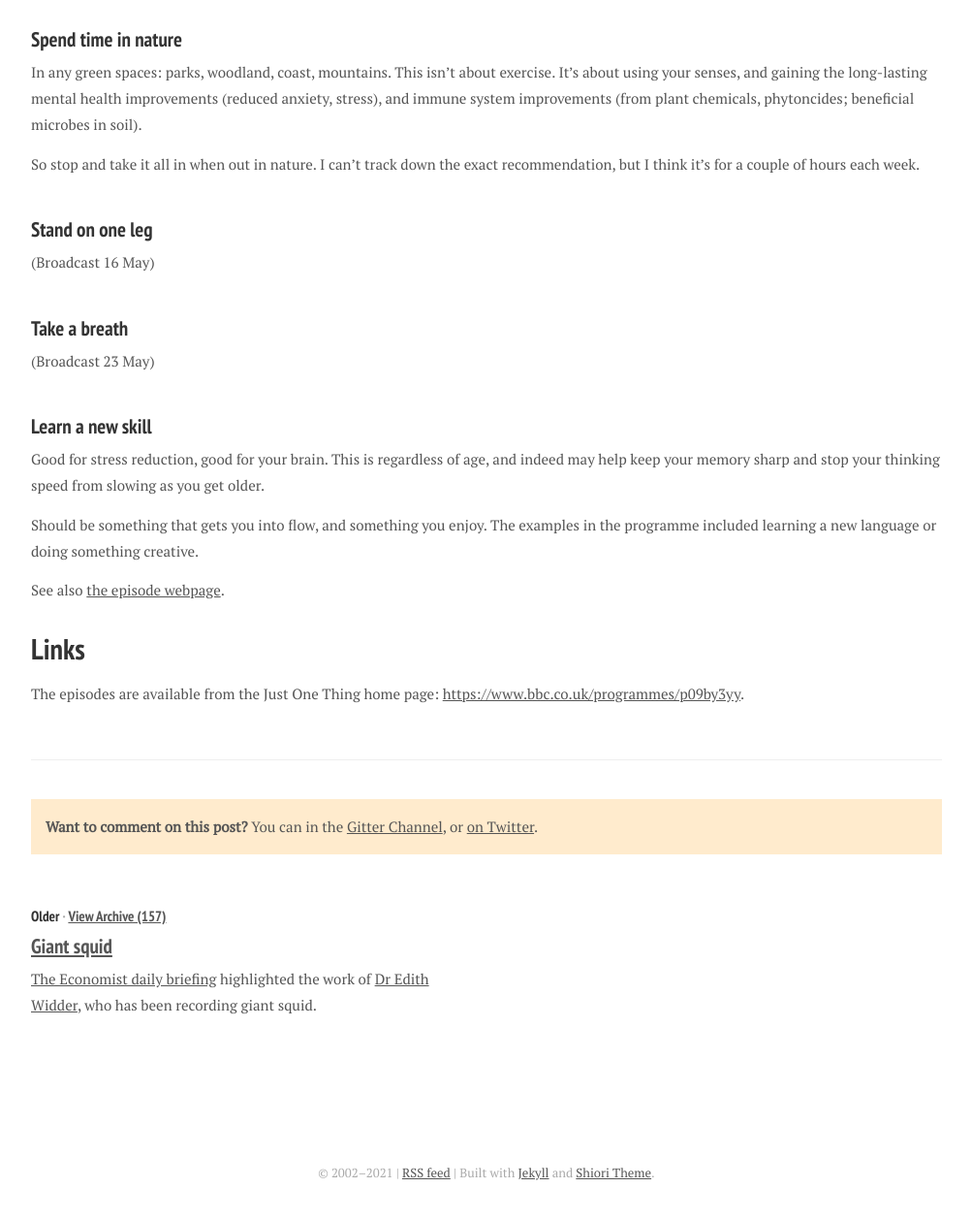
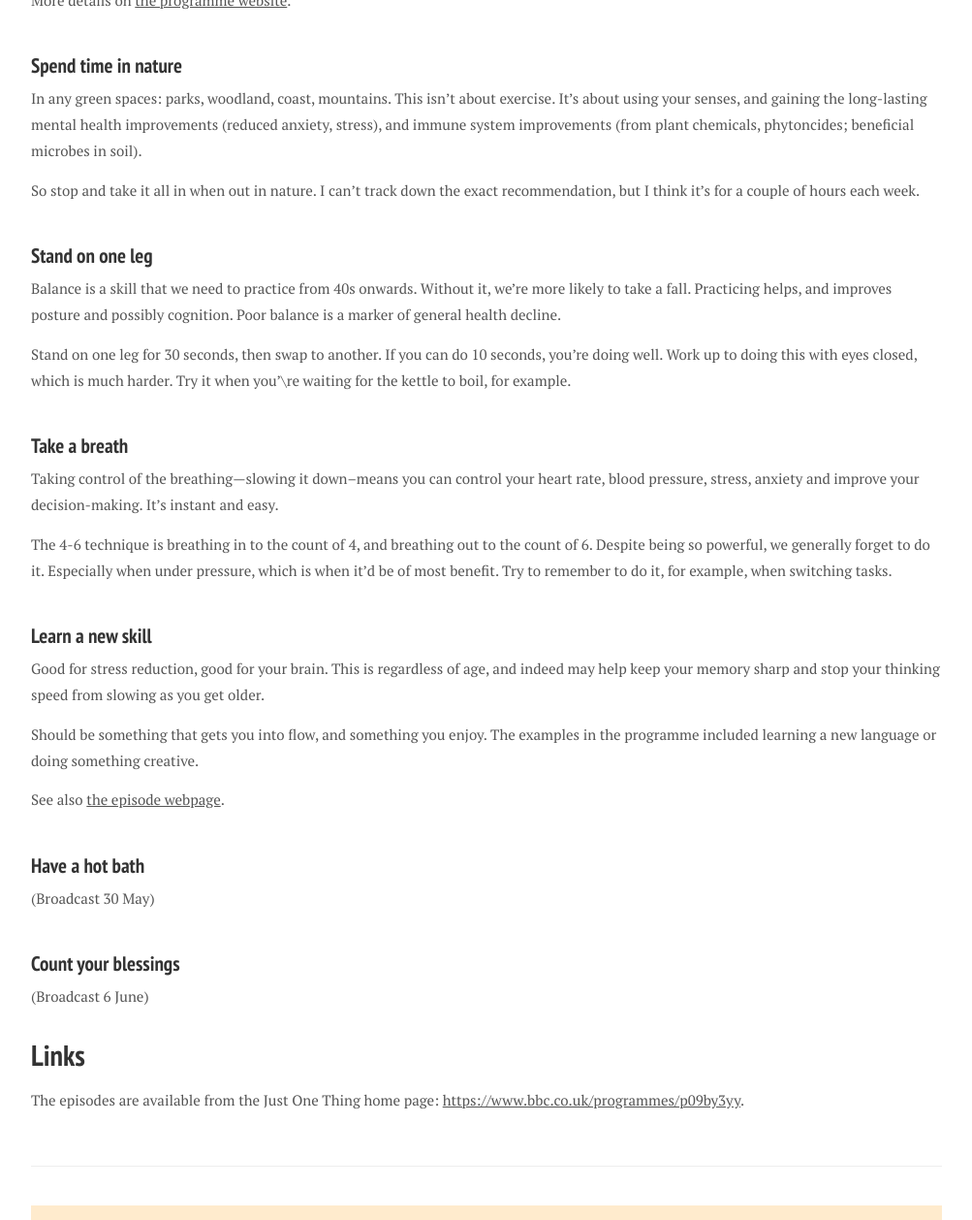
Before and after one commit to d6y/richard.dallaway.com, a Jekyll site: the page built from _posts/2021-05-09-onething.md, in a window 1280 px wide and 1400 px high, scrolled down 1268 px, cut to the strip 0-1258 px from the top of the window. Shown: the whole strip at 97% size, without its empty margins (138-1141 px from the left). Built offline with Jekyll 4.4.1, drawn with Linux system fonts in a browser that asks for light colours; nearby versions of some CDN libraries; some web fonts are replaced; some of the changed text lies outside the part shown.

Commit message:
filled in more shows

```diff
--- a/_posts/2021-05-09-onething.md
+++ b/_posts/2021-05-09-onething.md
@@ -24,6 +24,7 @@ Squats challenge the brain with alternating high and low blood flow. Improving b
 - Press-ups: daily, building up to 40 press-ups.
 
 You can find exercise instructions in many places, including the [NHS 10-minute home toning workout](https://www.nhs.uk/live-well/exercise/10-minute-home-toning-workout/).
+And there's a [web page](https://www.bbc.co.uk/programmes/articles/403DyXGjph53PbgvFl6WVzL/why-a-simple-home-workout-could-be-the-best-exercise-you-do) for this episode.
 
 ## Cold showers
 
@@ -57,11 +58,15 @@ So stop and take it all in when out in nature. I can’t track down the exact re
 
 ## Stand on one leg
 
-(Broadcast 16 May)
+Balance is a skill that we need to practice from 40s onwards. Without it, we’re more likely to take a fall. Practicing helps, and improves posture and possibly cognition. Poor balance is a marker of general health decline.
+
+Stand on one leg for 30 seconds, then swap to another. If you can do 10 seconds, you’re doing well. Work up to doing this with eyes closed, which is much harder. Try it when you’\re waiting for the kettle to boil, for example.
 
 ## Take a breath
 
-(Broadcast 23 May)
+Taking control of the breathing—slowing it down–means you can control your heart rate, blood pressure, stress, anxiety and improve your decision-making. It’s instant and easy.
+
+The 4-6 technique is breathing in to the count of 4, and breathing out to the count of 6. Despite being so powerful, we generally forget to do it. Especially when under pressure, which is when it’d be of most benefit. Try to remember to do it, for example, when switching tasks.
 
 ##  Learn a new skill
 
@@ -71,6 +76,14 @@ Should be something that gets you into flow, and something you enjoy. The exampl
 
 See also [the episode webpage](https://www.bbc.co.uk/programmes/articles/20hzn5LR2xLPhjVqXyD2Q2C/learn-something-new-to-boost-your-brain).
 
+## Have a hot bath
+
+(Broadcast 30 May)
+
+## Count your blessings
+
+(Broadcast 6 June)
+
 # Links
 
 The episodes are available from the Just One Thing home page: [https://www.bbc.co.uk/programmes/p09by3yy](https://www.bbc.co.uk/programmes/p09by3yy).
```
Also changed, not shown: other parts of _posts/2021-05-09-onething.md (+1 -1 lines).
